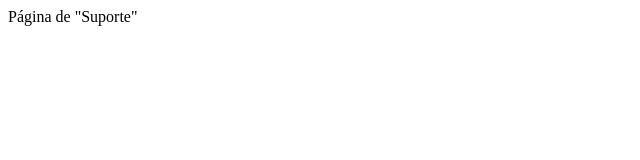
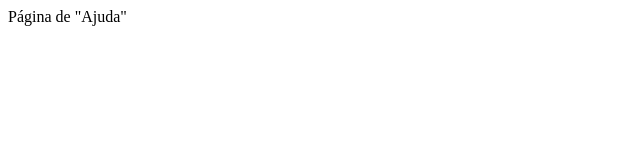
Before and after one commit to devmindio/novo-site, a plain HTML site: page support.html in a window 1280 px wide. Shown: the full height of the page, 0-640 px from the left. Drawn offline with Linux system fonts and the light colour scheme.

Commit message:
Devmind commit in 2018-10-25 19:50:07

```diff
--- a/support.html
+++ b/support.html
@@ -5,6 +5,6 @@
     <title>Suporte - Devmind.io</title>
 </head>
 <body>
-    Página de "Suporte"
+    Página de "Ajuda"
 </body>
 </html>
```
